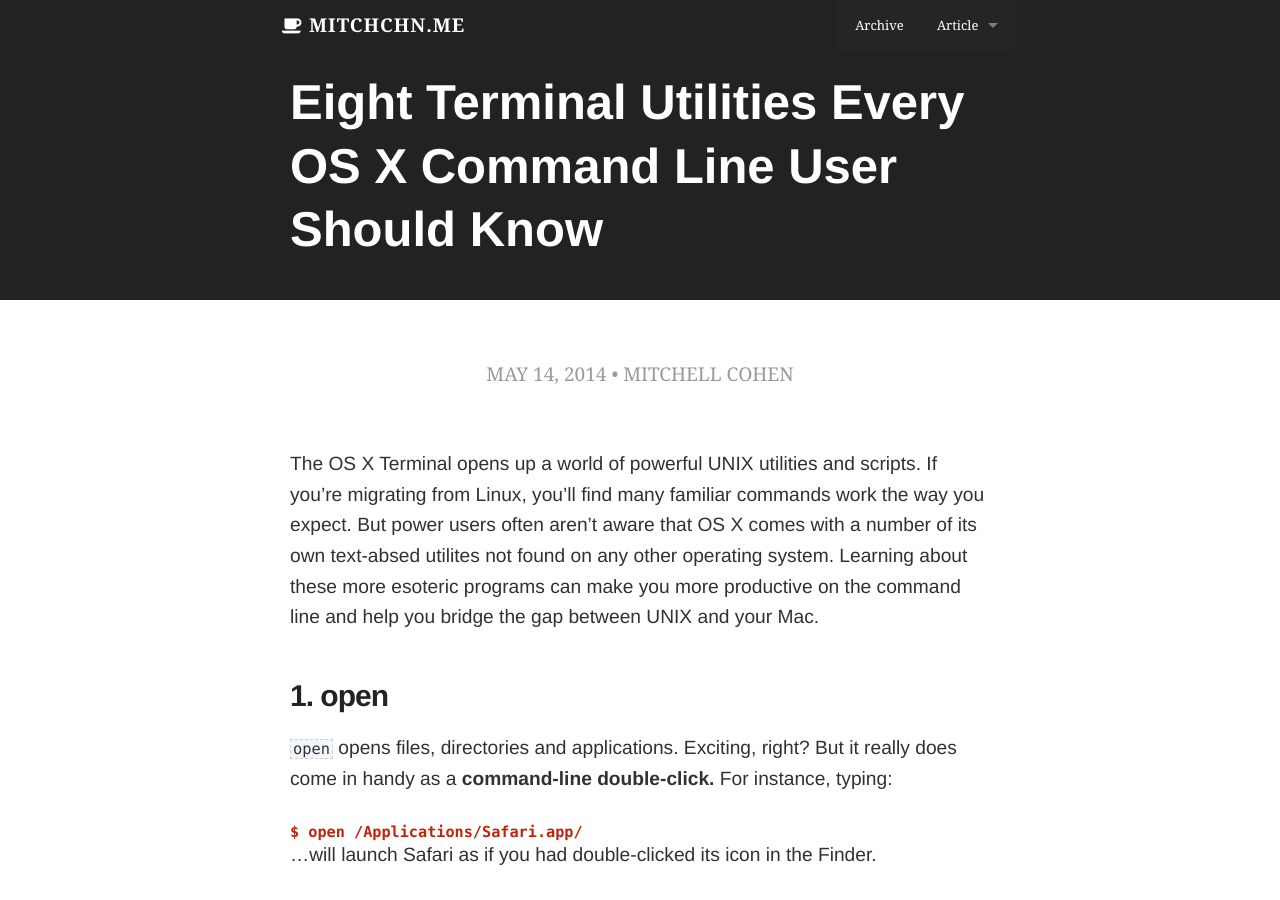
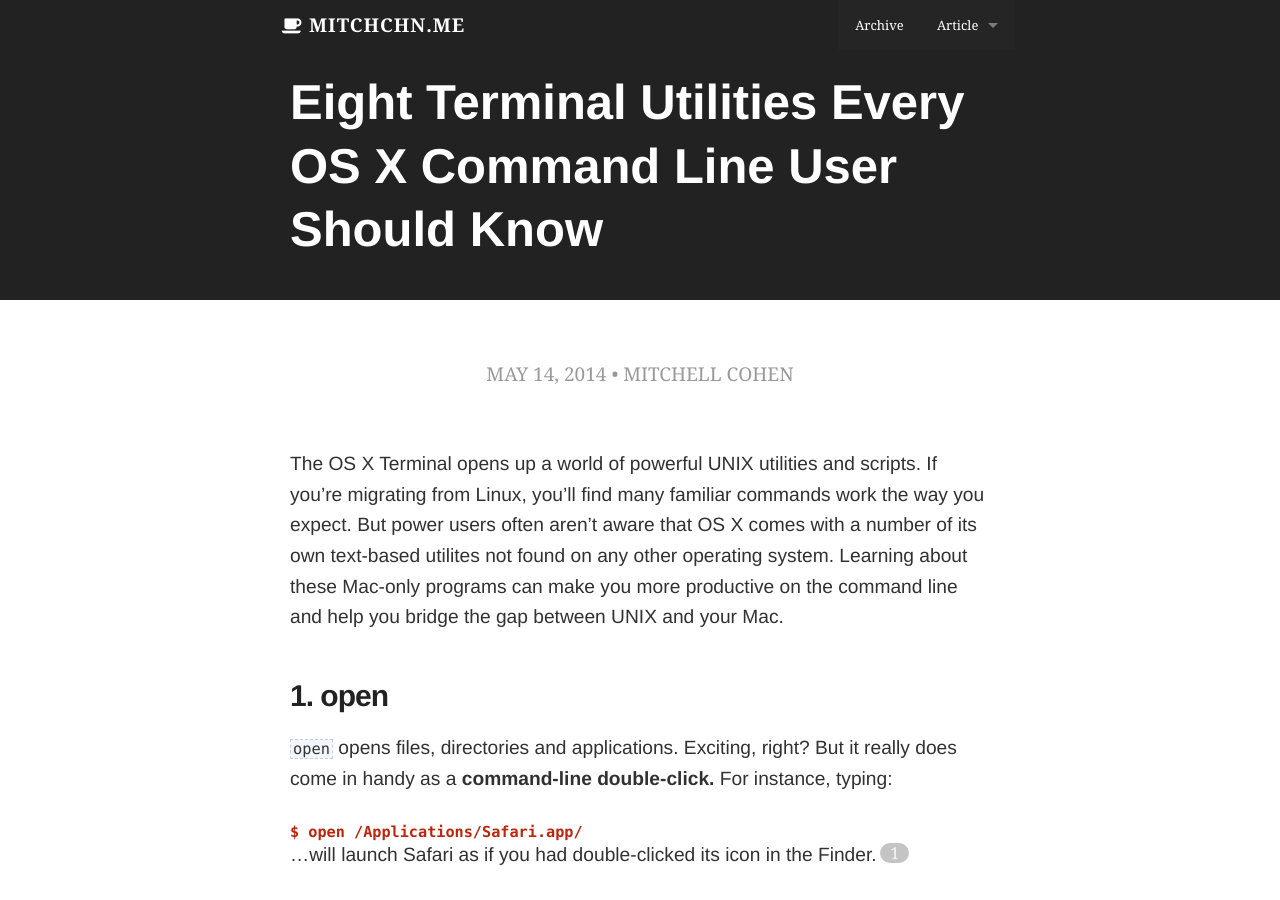
Before and after one commit to mitchchn/mitchchn.github.io, a Jekyll site: the page built from _posts/2014-05-14-os-x-terminal.md, in a window 1280 px wide and 900 px high. Built offline with Jekyll 4.4.1, drawn with Linux system fonts in a browser that asks for light colours; nearby versions of some CDN libraries; some of the changed lines change nothing that is shown; some of the changed text lies outside the part shown.

Commit message:
os x terminal article

```diff
--- a/_posts/2014-05-14-os-x-terminal.md
+++ b/_posts/2014-05-14-os-x-terminal.md
@@ -3,7 +3,7 @@
 layout: post
 ---
 
-The OS X Terminal opens up a world of powerful UNIX utilities and scripts. If you're migrating from Linux, you'll find many familiar commands work the way you expect. But power users often aren't aware that OS X comes with a number of its own text-absed utilites not found on any other operating system. Learning about these more esoteric programs can make you more productive on the command line and help you bridge the gap between UNIX and your Mac.
+The OS X Terminal opens up a world of powerful UNIX utilities and scripts. If you're migrating from Linux, you'll find many familiar commands work the way you expect. But power users often aren't aware that OS X comes with a number of its own text-based utilites not found on any other operating system. Learning about these Mac-only programs can make you more productive on the command line and help you bridge the gap between UNIX and your Mac.
 
 <!--more-->
 
@@ -14,7 +14,7 @@
 
     $ open /Applications/Safari.app/
 
-...will launch Safari as if you had double-clicked its icon in the Finder.
+...will launch Safari as if you had double-clicked its icon in the Finder.[^bundles]
 
 If you point `open` at a file instead, it will try to load the file with its associated GUI application. For instance, `open screenshot.png` on an image should open the image in Preview. You can use the flag `-a` to choose the application, or `-e` to open the file in TextEdit.
 
@@ -22,7 +22,7 @@
 
 Remember that the integration between Finder and Terminal goes both ways -- if you drag a file from Finder into a Terminal window, its full path gets pasted into the command line.
 
-[^bundles]: Recall that OS X apps are not true executables, but actually special folders (bundles) with the extension *.app*. Using `open` you can also launch  other "files" that are truly bundles, such as Pages documents.
+[^bundles]: Recall that OS X apps are not true executables, but actually special directories (bundles) with the extension *.app*. `open` is the only way to launch these programs from the command line. It can also launch  other "files" that are truly bundles, such as Pages documents.
 
 
 ## 2. **pbcopy** and **pbpaste**
```
Also changed, not shown: 4 other files.
